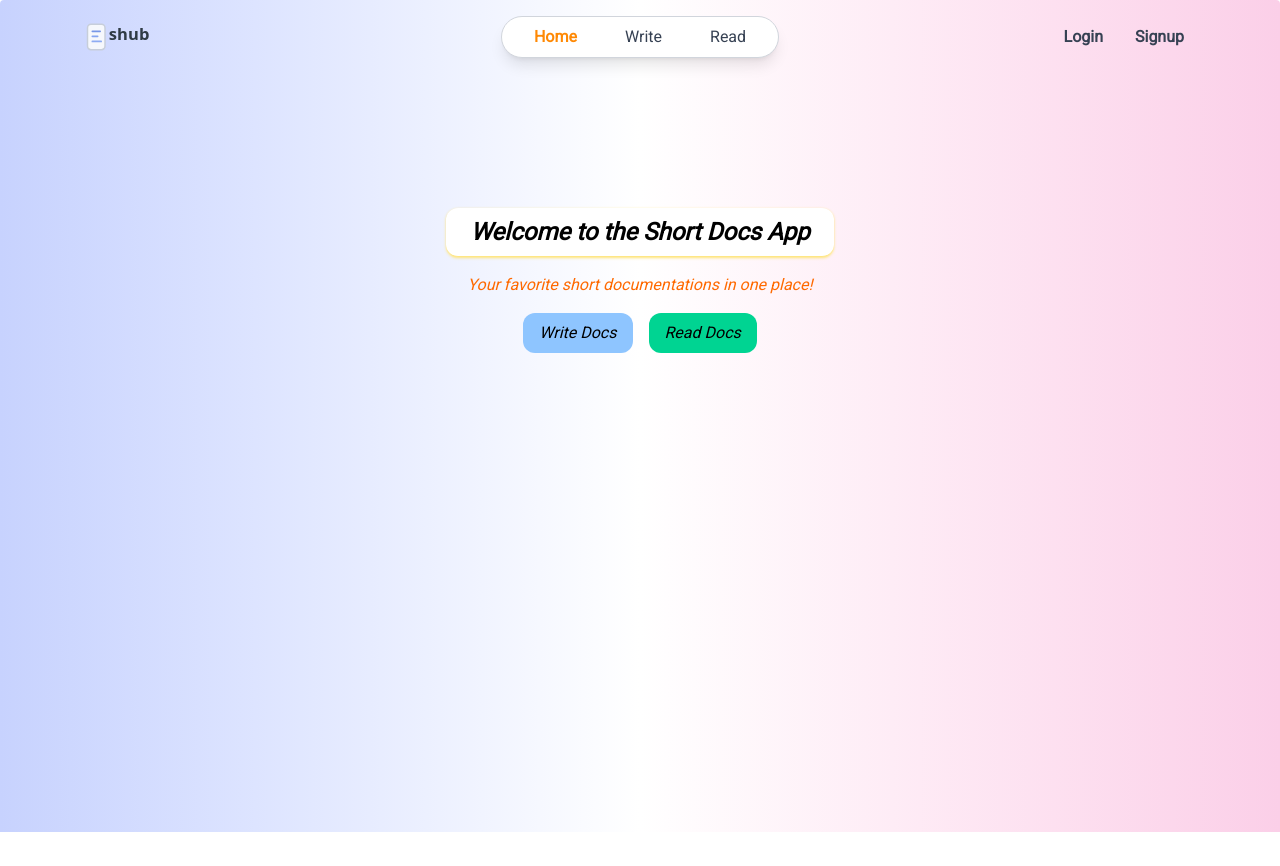
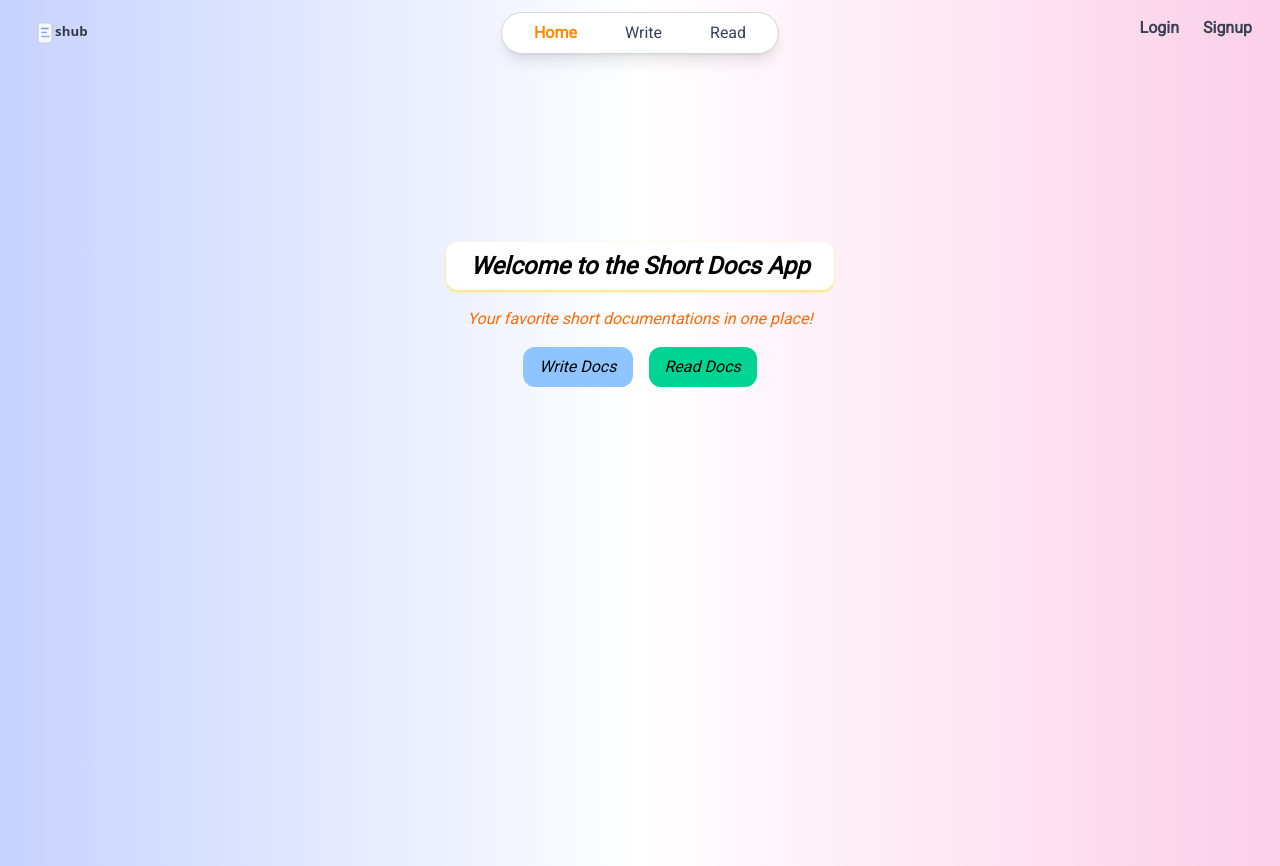
Before and after one commit to aryaabhi023/shortdocs, a Next.js app: page / in a window 1280 px wide. Before the commit the page ends 832 px from the top, so only its background shows below. Built offline with nearby package versions, Linux system fonts and the light colour scheme; no server answers.

Commit message:
update navbar

```diff
--- a/package.json
+++ b/package.json
@@ -13,6 +13,7 @@
     "@uiw/react-md-editor": "^4.0.8",
     "firebase": "^12.1.0",
     "framer-motion": "^12.23.12",
+    "lucide-react": "^0.542.0",
     "next": "15.4.7",
     "react": "19.1.0",
     "react-dom": "19.1.0",
--- a/src/app/layout.js
+++ b/src/app/layout.js
@@ -30,7 +30,7 @@ export default function RootLayout({ children }) {
     <html lang="en">
       <body className={`${roboto.className} ${poppins.className} antialiased`}>
           <Navbar />
-          <main className="pt-8">
+          <main className="">
             {children}
           </main>
           <PopUp />
--- a/src/component/navbar.js
+++ b/src/component/navbar.js
@@ -5,12 +5,14 @@ import Image from "next/image";
 import Logo from "../../public/shub-logo.svg";
 import avatar from "../../public/avatar.svg";
 import { useUserStore } from "@/context/useUserStore";
-import { useEffect } from "react";
+import { useEffect, useState } from "react";
 import { listenToAuthChanges } from "@/config/firbaseAuth";
+import { Menu } from "lucide-react";
 
 export default function Navbar() {
   const pathname = usePathname();
   const user = useUserStore((state) => state.user);
+  const [isOpen, setIsOpen] = useState(false);
 
   useEffect(() => {
     const unsub = listenToAuthChanges();
@@ -23,43 +25,71 @@ export default function Navbar() {
       : "px-4 text-gray-700 hover:text-blue-500";
 
   return (
-    <div className="absolute bg-gradient-to-r from-[#c7d2fe] via-white to-[#fbcfe8] w-full flex justify-center items-center py-4 rounded">
-      <div className="absolute left-20 hidden md:block">
-        <Image src={Logo} alt="Short Docs Logo" width={100} height={50} />
+    <nav className="bg-gradient-to-r from-[#c7d2fe] via-white to-[#fbcfe8] w-full py-3 shadow-md">
+      <div className="max-w-6xl mx-auto px-4 flex items-center justify-center">
+
+        {/* LEFT - Logo */}
+        <div className="absolute left-2 top-4.5 md:left-8">
+          <Image src={Logo} alt="Short Docs Logo" width={80} height={40} />
         </div>
 
-      <div className="flex items-center space-x-4 border border-gray-300 rounded-full px-4 py-2 shadow-lg bg-white backdrop-blur-md">
-        <Link href="/" className={linkClasses("/")}>
-          Home
-        </Link>
-        <Link href="/write" className={linkClasses("/write")}>
-          Write
-        </Link>
-        <Link href="/read" className={linkClasses("/read")}>
-          Read
-        </Link>
+        {/* CENTER - Nav Links */}
+        <div className="flex justify-center items-center space-x-4 border border-gray-300 rounded-full px-4 py-2 shadow-lg bg-white backdrop-blur-md">
+          <Link href="/" className={linkClasses("/")}> Home </Link>
+          <Link href="/write" className={linkClasses("/write")}> Write </Link>
+          <Link href="/read" className={linkClasses("/read")}> Read </Link>
         </div>
-      <div className="absolute right-20 hidden md:block">
-        {!user &&
+
+        {/* RIGHT */}
+        <div className="absolute right-4 top-4">
+          {/* Desktop - Auth / Avatar */}
+          <div className="hidden md:flex items-center">
+            {!user ? (
               <>
-          <Link href='/login' className="px-4 text-gray-700 hover:text-blue-500 font-bold">Login</Link>
-          <Link href='/signup' className="px-4 text-gray-700 hover:text-blue-500 font-bold">Signup</Link>
+                <Link href='/login' className="px-3 text-gray-700 hover:text-blue-500 font-bold">Login</Link>
+                <Link href='/signup' className="px-3 text-gray-700 hover:text-blue-500 font-bold">Signup</Link>
               </>
-        }
-        {user &&
-        <div className="flex items-center bg-amber-50 p-1 rounded-full border border-gray-300 shadow-lg">
+            ) : (
               <Link href={'/profile'}>
                 <img
                   src={user?.photoURL || avatar.src}
                   alt="User Avatar"
-              width={30}
-              height={30}
-              className="rounded-full"
+                  width={35}
+                  height={35}
+                  className="rounded-full border"
                 />
               </Link>
+            )}
           </div>
-        }
+
+          {/* Mobile */}
+          <div className="md:hidden">
+            {!user ? (
+              <button onClick={() => setIsOpen(!isOpen)}>
+                <Menu size={28} />
+              </button>
+            ) : (
+              <Link href={'/profile'}>
+                <img
+                  src={user?.photoURL || avatar.src}
+                  alt="User Avatar"
+                  width={35}
+                  height={35}
+                  className="rounded-full border"
+                />
+              </Link>
+            )}
           </div>
         </div>
+      </div>
+
+      {/* Mobile Menu for NOT logged in */}
+      {!user && isOpen && (
+        <div className="md:hidden flex flex-col items-center space-y-3 mt-3 bg-white py-4 rounded shadow-lg">
+          <Link href='/login' className="text-gray-700 hover:text-blue-500 font-bold" onClick={() => setIsOpen(false)}>Login</Link>
+          <Link href='/signup' className="text-gray-700 hover:text-blue-500 font-bold" onClick={() => setIsOpen(false)}>Signup</Link>
+        </div>
+      )}
+    </nav>
   );
 }
```
Also changed, not shown: 1 other file (tests, documents, lock files or other folders). Lines whose indentation alone changed are shown as unchanged.
